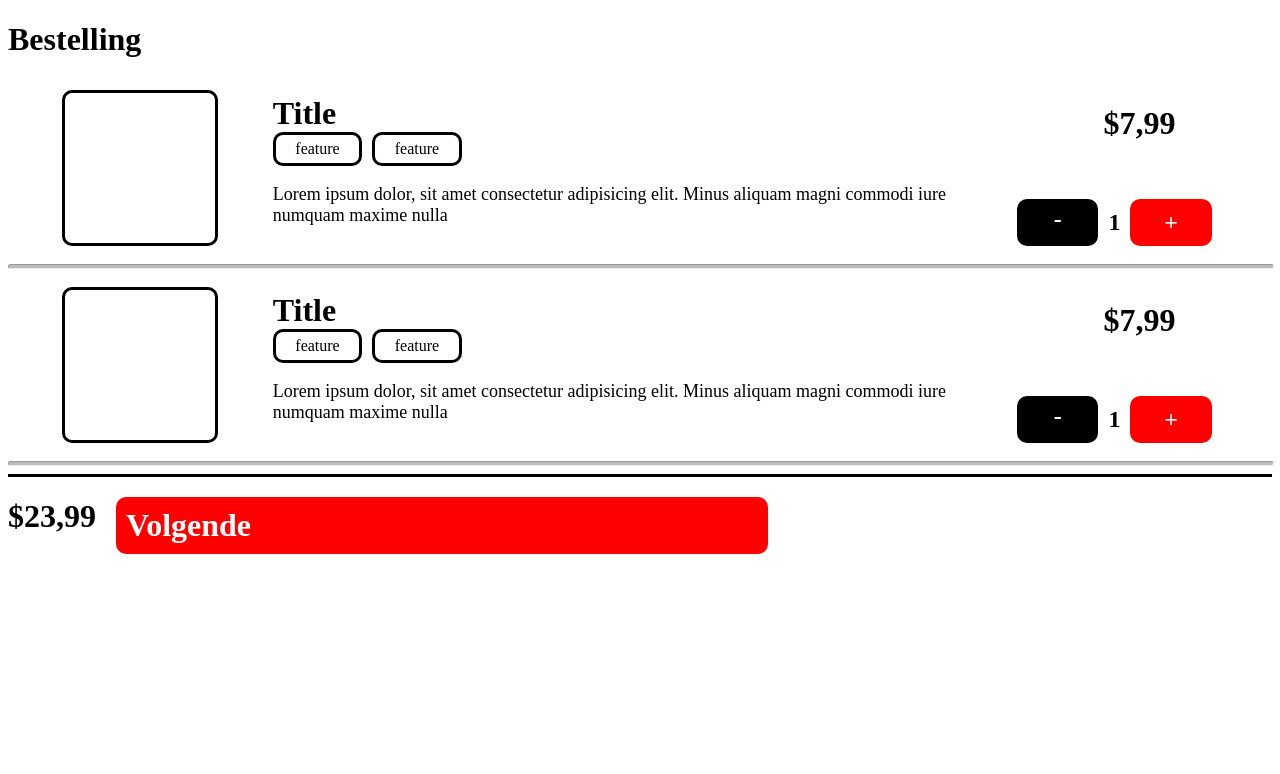
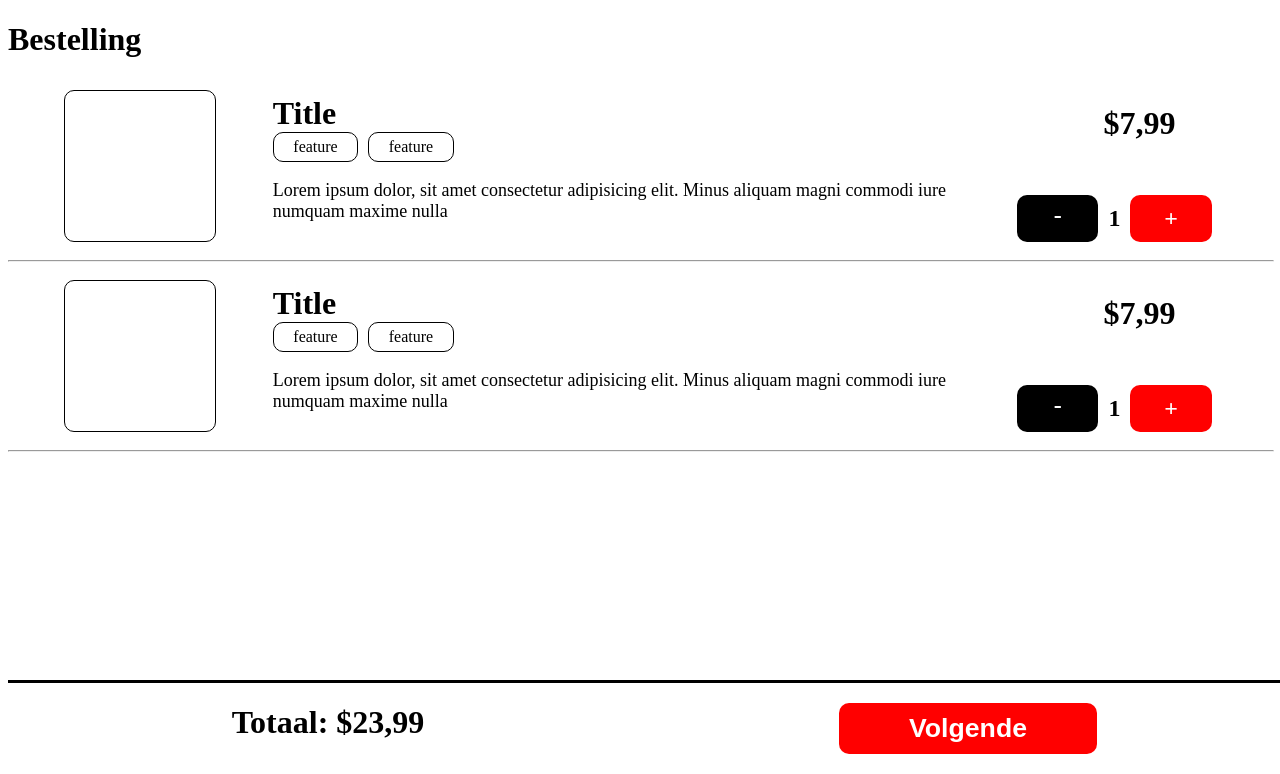
Before and after one commit to Deanjer/sushidaily, a PHP site: page /bestelling.php in a window 1280 px wide. Shown: the part 26-800 px from the top of the page. Run offline with PHP 8.4, Linux system fonts and the light colour scheme.

Commit message:
Bestelling done only a way to leave the page left to go

```diff
--- a/sushidaily/assets/css/bestelling.css
+++ b/sushidaily/assets/css/bestelling.css
@@ -105,7 +105,7 @@
 .image{
     width: 150px;
     height: 150px;
-    border: solid black;
+    border: solid black 1px;
     border-radius: 10px;
 }
 
@@ -186,7 +186,7 @@
 .feature{
     display: flex;
     justify-content: center;
-    border: solid black;
+    border: solid black 1px;
     width: 10%;
     padding: 5px;
     border-radius: 10px;
@@ -195,23 +195,44 @@
 
 hr.rounded {
     width: 100%;
-    height: 3px;
+    height: 0,5px;
     background-color: #bbb;
     border-radius: 5px;
 }
 
 .afronding{
+    position: fixed;
     border-top: solid black;
     display: flex;
+    width: 100%;
+    bottom: 0;
+}
+
+.totaal{
+    width: 50%;
+    display: flex;
+    justify-content: center;
 }
 
 .volgende{
     width: 50%;
+    display: flex;
+    justify-content: center;
+}
+
+.volgende button{
+    border: none;
     background-color: red;
     border-radius: 10px;
     margin: 20px;
     padding: 10px;
+    padding-left: 70px;
+    padding-right: 70px;
     color: white;
+}
+
+.volgende button:hover{
+    background-color: #da0000;
 }
 
 .volgende h1{
--- a/sushidaily/bestelling.php
+++ b/sushidaily/bestelling.php
@@ -80,8 +80,8 @@
         <hr class="rounded">
     </div>
     <div class="afronding">
-        <div class="totaal"><h1>$23,99</h1></div>
-        <div class="volgende"><h1>Volgende</h1></div>
+        <div class="totaal"><h1>Totaal: $23,99</h1></div>
+        <div class="volgende"><button><h1>Volgende</h1></button></div>
     </div>
 </body>
 
```
